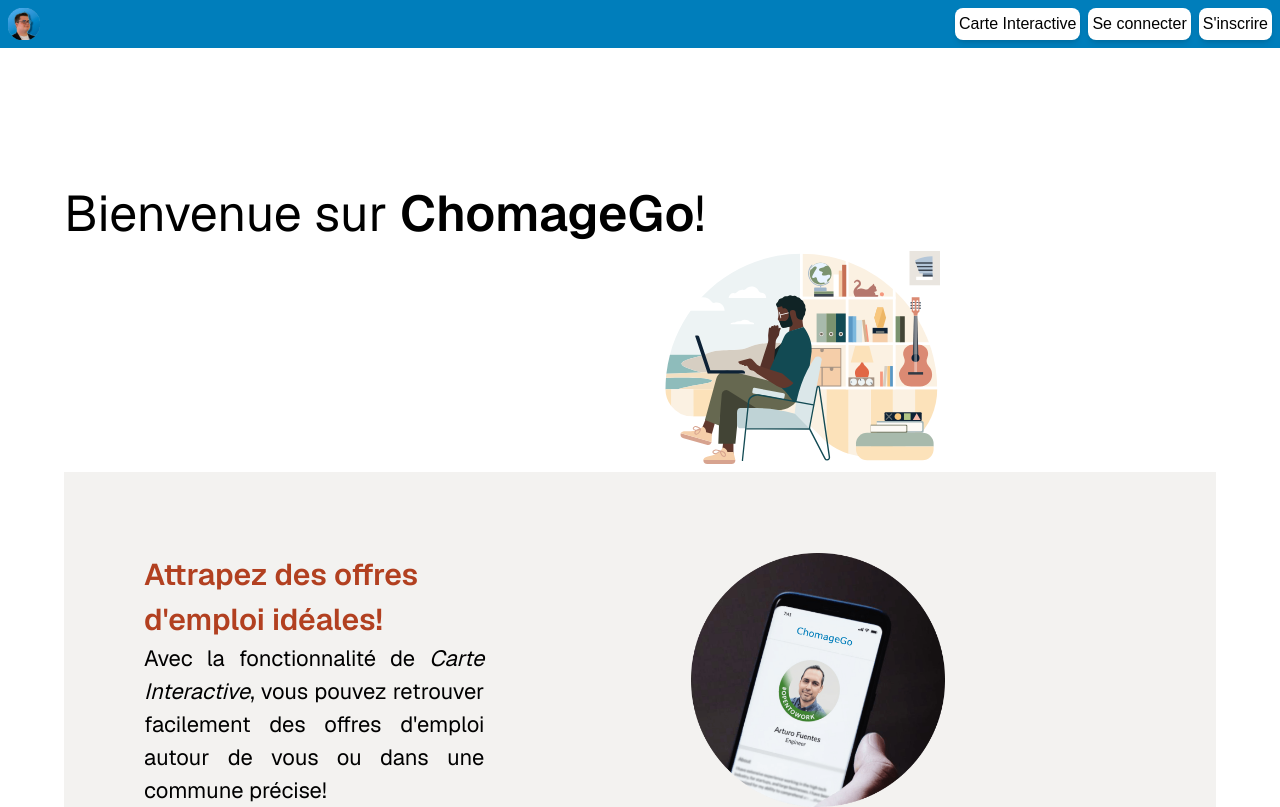
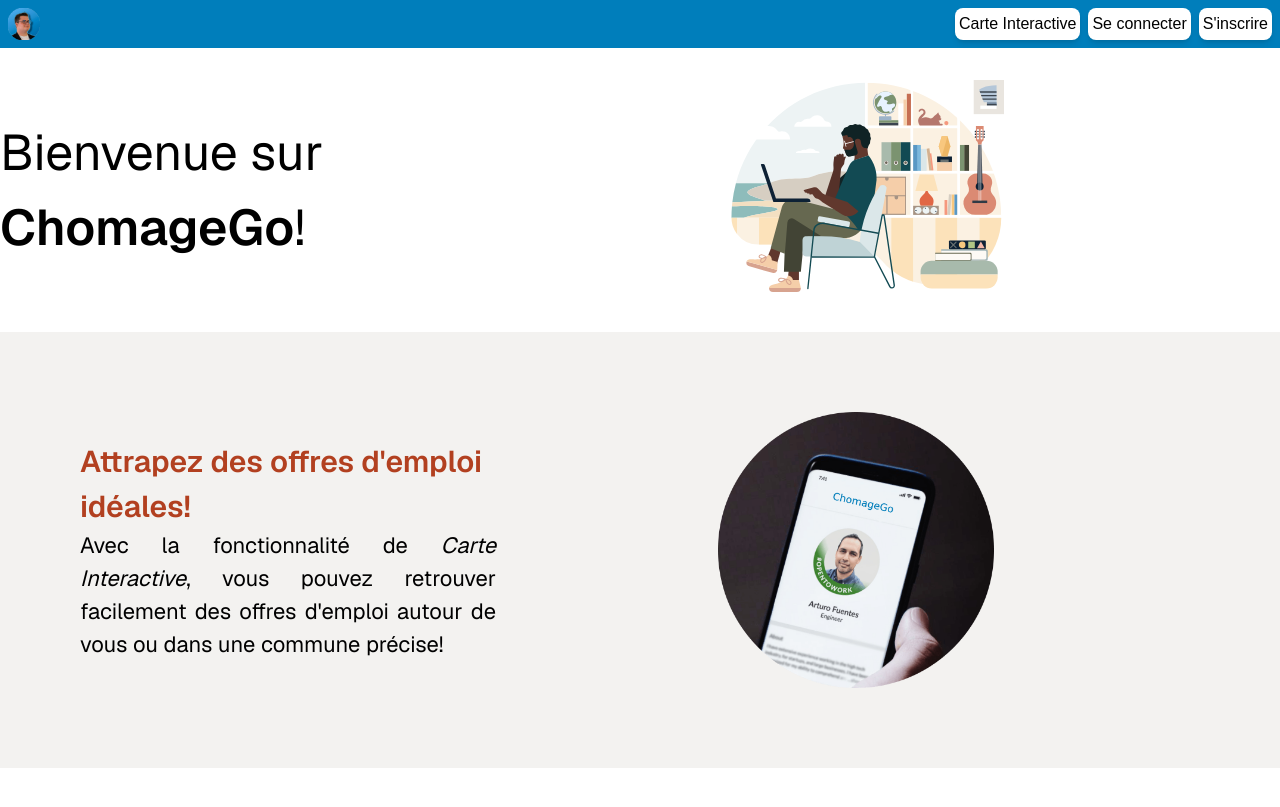
Before and after one commit to SkyReox/GeoEmploi, a Next.js app: page / in a window 1280 px wide. Shown: the top 807 px of the page. Built offline with nearby package versions, Linux system fonts and the light colour scheme.

Commit message:
feat: better home page and header

```diff
--- a/app/components/FooterComponent.tsx
+++ b/app/components/FooterComponent.tsx
@@ -21,7 +21,7 @@
                             <a href="/test">S'inscrire</a>
                         </li>
                         <li>
-                            <a href="/prout">Assistance clientèle</a>
+                            <a href="/je-suis-admin">Assistance clientèle</a>
                         </li>
                     </ul>
                 </div>
--- a/app/components/HeaderComponent.tsx
+++ b/app/components/HeaderComponent.tsx
@@ -1,7 +1,7 @@
 import Image from "next/image";
 
 export default function HeaderComponent() {
-    return (<header className="flex flex-col p-2 w-full bg-main-1">
+    return (<header className="sticky top-0 flex flex-col p-2 w-full bg-main-1">
         <nav className="flex justify-center">
             <div className="pe-lg flex gap-xs items-center justify-start">
                 <a href="/">
--- a/app/page.tsx
+++ b/app/page.tsx
@@ -3,8 +3,8 @@
 export default function Home() {
     return (
         <div className="flex flex-col flex-1 bg-zinc-50 font-sans bg-main-2">
-            <main className="flex flex-1 w-full flex-col items-center justify-start py-32 px-16 bg-white bg-main-2 sm:items-start">
-                <div className="w-full">
+            <main className="flex flex-1 w-full flex-col items-center justify-start my-8 bg-main-2 sm:items-start">
+                <div className="w-full flex items-center justify-between gap-[1rem]">
                     <div className="float-left inline-block">
                         <h1 className="text-black text-[50px]">
                             Bienvenue sur <span className="font-semibold">ChomageGo</span>!
@@ -23,7 +23,7 @@
                         </div>
                     </div>
                 </div>
-                <div className="w-full bg-[#f3f2f0] pbs-24 pbe-24 flex items-center justify-between gap-[1rem] p-20">
+                <div className="w-full bg-[#f3f2f0] my-8 pbs-16 pbe-16 flex items-center justify-between gap-[1rem] p-20">
                     <div className="w-[50%]">
                         <h2 className="text-[#b24020] text-[30px] font-semibold">
                             Attrapez des offres d'emploi idéales!
```
Also changed, not shown: app/je-suis-admin/page.tsx (renamed from app/prout/page.tsx).
